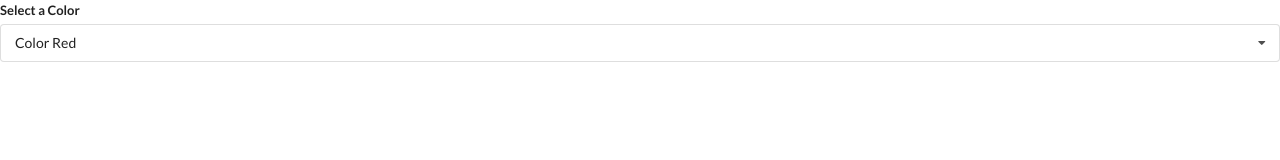
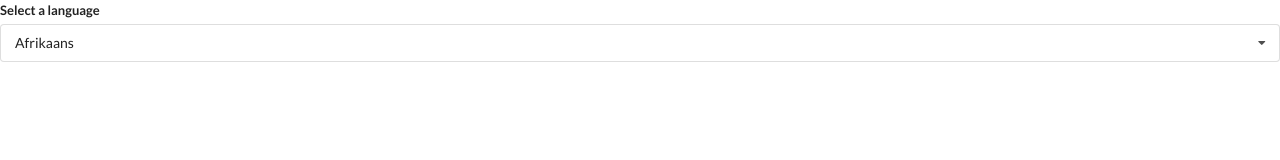
Before and after one commit to rodrigomgimenes/react.widgets, a React (Create React App) app: page / in a window 1280 px wide. Shown: the top 160 px of the page. Built offline with nearby package versions, Linux system fonts and the light colour scheme.

Commit message:
initiating translate widget component

```diff
--- a/src/App.js
+++ b/src/App.js
@@ -2,6 +2,7 @@
 import Accordion from './components/Accordion';
 import Search from  './components/Search';
 import Dropdown from  './components/Dropdown';
+import Translate from './components/Translate';
 
 const items = [
   {
@@ -40,11 +41,13 @@
     <div>
       {/* <Accordion items={items} /> */}
       {/* <Search /> */}
-      <Dropdown
+      {/* <Dropdown
         options={options}
         selected={selected}
         onSelectedChange={setSelected}
-      />
+        label="Select a Color"
+      /> */}
+      <Translate />
     </div>
   );
 };
--- a/src/components/Dropdown.js
+++ b/src/components/Dropdown.js
@@ -1,6 +1,6 @@
 import React, { useState, useEffect, useRef } from 'react';
 
-const Dropdown = ({ options, selected, onSelectedChange }) => {
+const Dropdown = ({ options, selected, onSelectedChange, label }) => {
   const [open, setOpen] = useState(false);
   const ref = useRef();
 
@@ -42,7 +42,7 @@
       ref={ref}
     >
       <div className="field">
-        <label className="label">Select a Color</label>
+        <label className="label">{label}</label>
         <div
           className={`ui selection dropdown ${open ? 'visible active' : ''}`}
           onClick={ () => setOpen(!open) }
--- /dev/null
+++ b/src/components/Translate.js
@@ -0,0 +1,34 @@
+import React, { useState } from 'react';
+import Dropdown from './Dropdown';
+
+const options = [
+  {
+    label: 'Afrikaans',
+    value: 'af'
+  },
+  {
+    label: 'Arabic',
+    value: 'ar'
+  },
+  {
+    label: 'Hindi',
+    value: 'hi'
+  }
+]
+
+const Translate = () => {
+  const [language, setLanguage] = useState(options[0]);
+
+  return (
+    <div>
+      <Dropdown
+        options={options}
+        selected={language}
+        onSelectedChange={setLanguage}
+        label="Select a language"
+      />
+    </div>
+  );
+}
+
+export default Translate;
```
